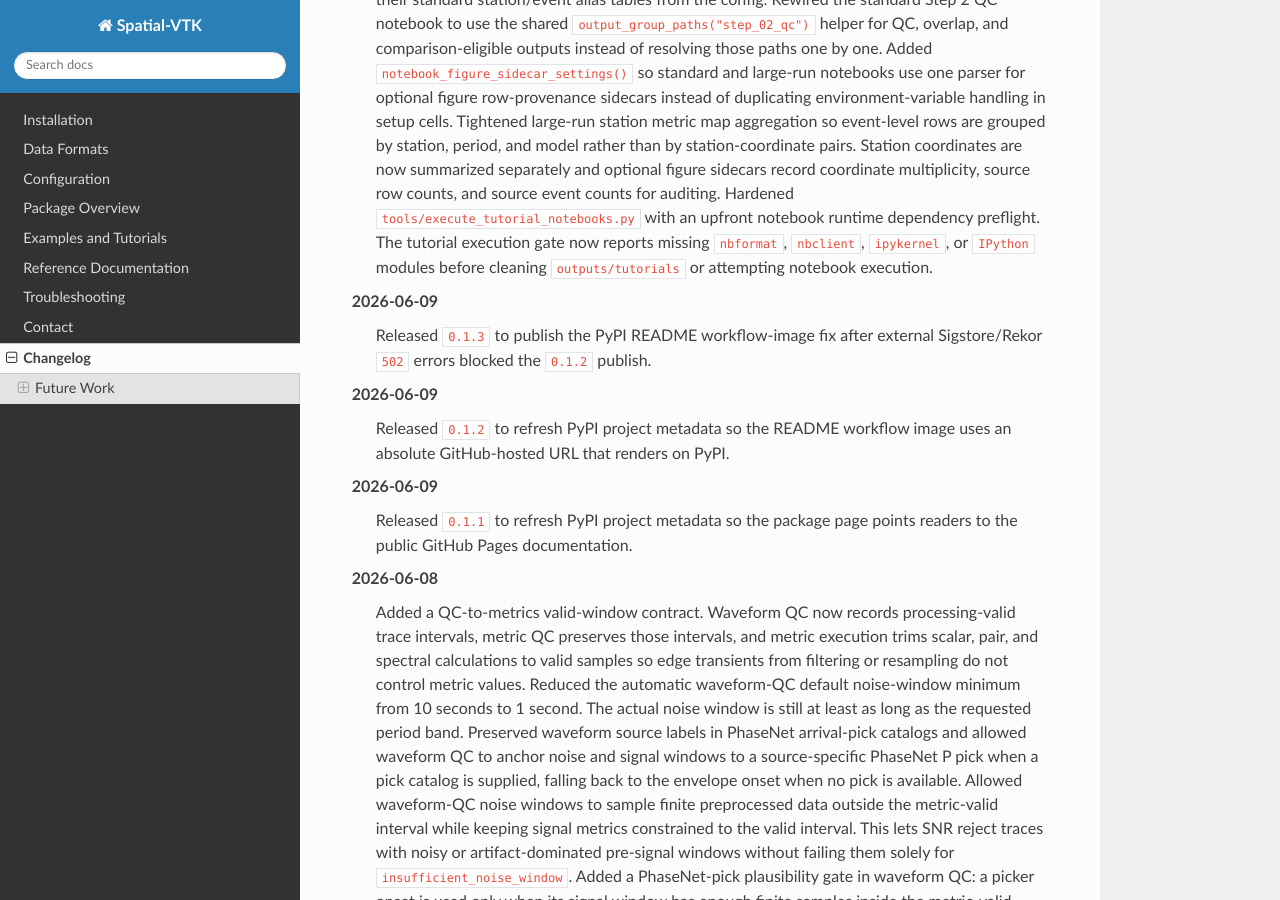
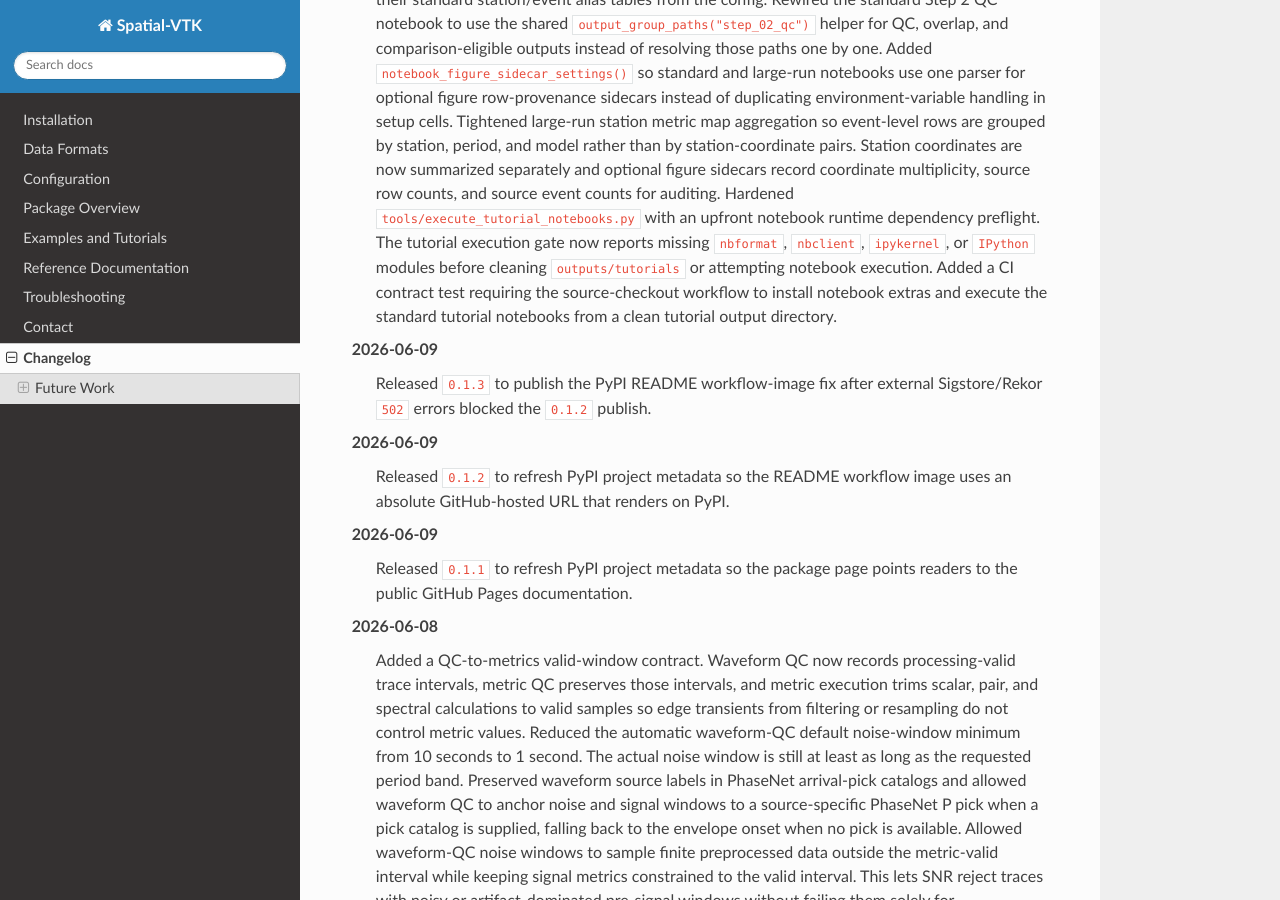
Before and after one commit to bcbirkel/spatial-vtk, a Sphinx documentation site: the page built from docs/changelog.rst, in a window 1280 px wide and 900 px high, scrolled down 887 px. Built offline with Sphinx 7.4.7 and the Read the Docs theme 3.1.0, drawn with Linux system fonts in a browser that asks for light colours.

Commit message:
Guard tutorial notebook CI execution

```diff
--- a/docs/changelog.rst
+++ b/docs/changelog.rst
@@ -57,6 +57,9 @@
    runtime dependency preflight. The tutorial execution gate now reports
    missing ``nbformat``, ``nbclient``, ``ipykernel``, or ``IPython`` modules
    before cleaning ``outputs/tutorials`` or attempting notebook execution.
+   Added a CI contract test requiring the source-checkout workflow to install
+   notebook extras and execute the standard tutorial notebooks from a clean
+   tutorial output directory.
 
 2026-06-09
    Released ``0.1.3`` to publish the PyPI README workflow-image fix after
```
Also changed, not shown: 1 other file.
